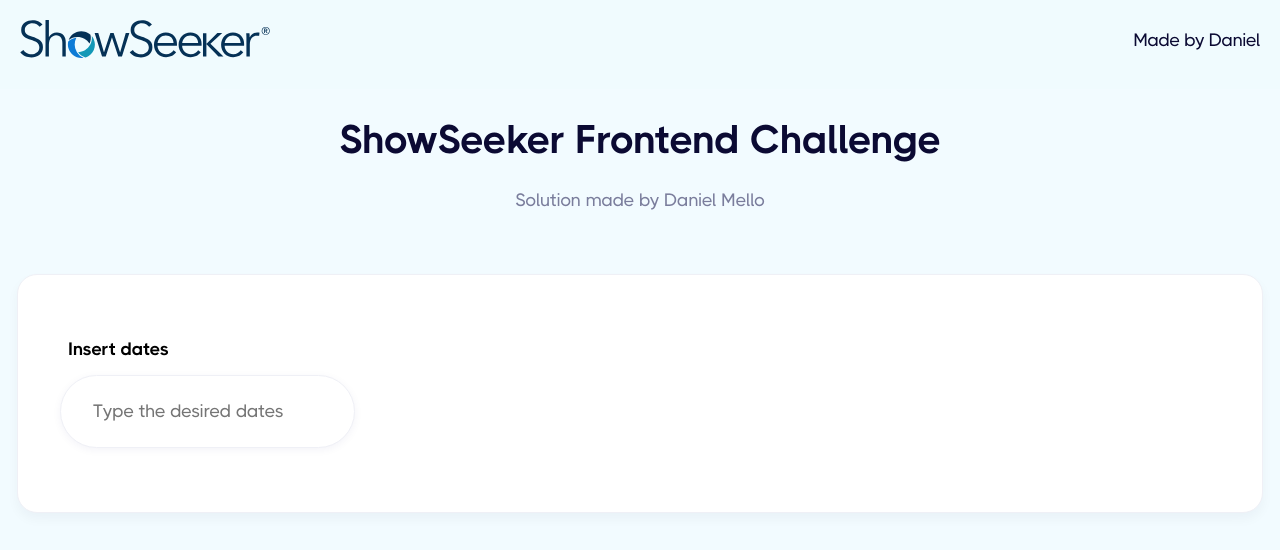
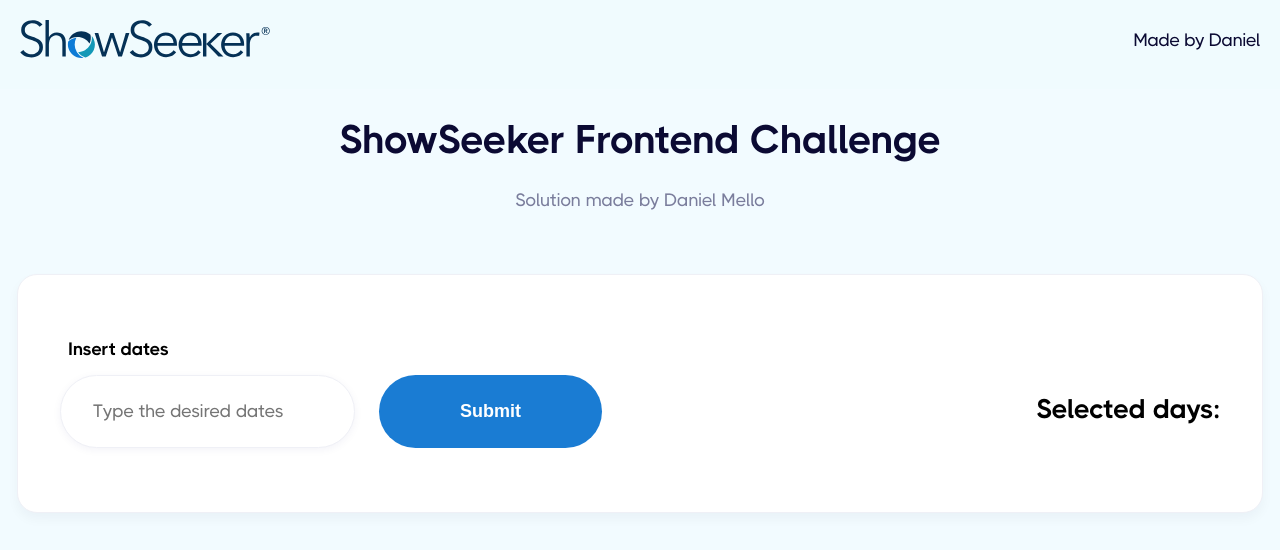
Before and after one commit to dmmello1989/showseeker-challenge, a React (Vite) app: page / in a window 1280 px wide. Shown: the top 550 px of the page. Built offline with nearby package versions, Linux system fonts and the light colour scheme.

Commit message:
custom hook with logic and layout tweaks

```diff
--- /dev/null
+++ b/src/components/Button/index.jsx
@@ -0,0 +1,7 @@
+import * as S from "./styles";
+
+export const Button = ({ text, handleSubmit }) => {
+  return (
+    <S.Button onClick={handleSubmit}>{text}</S.Button>
+  )
+}
--- /dev/null
+++ b/src/components/Button/styles.js
@@ -0,0 +1,24 @@
+import styled from "styled-components";
+
+export const Button = styled.button`
+  display: block;
+  height: 73px;
+  margin-left: 24px;
+  padding: 24px 81px;
+  color: #ffffff;
+  text-align: center;
+  font-weight: 700;
+  font-size: 18px;
+  line-height: 1.111em;
+  border: 0;
+  border-radius: 64px;
+  background-color: #1a7cd3;
+  transform-style: preserve-3d;
+  transition: transform .3s, background-color .3s;
+  cursor: pointer;
+
+  &:hover {
+    background-color: #0b0a33;
+    transform: scale3d(.95, .95, 1.01);
+  }
+`;
--- /dev/null
+++ b/src/components/DaysOutput/index.jsx
@@ -0,0 +1,16 @@
+import * as S from "./styles";
+
+export const DaysOutput = ({ selectedDays }) => {
+  return (
+    <S.Wrapper>
+      <S.Title>Selected days:</S.Title>
+      <S.NumbersWrapper>
+        {selectedDays.length === 0 ?
+          <S.Placeholder />
+        : selectedDays.map(number => (
+          <S.Number key={`selected-day-${number}`}>{number}</S.Number>
+        ))}
+      </S.NumbersWrapper>
+    </S.Wrapper>
+  )
+}
--- /dev/null
+++ b/src/components/DaysOutput/styles.js
@@ -0,0 +1,31 @@
+import styled from "styled-components";
+
+export const Wrapper = styled.div`
+
+`;
+
+export const Title = styled.h2`
+  margin-bottom: 24px;
+`;
+
+export const Placeholder = styled.div`
+
+`;
+
+export const NumbersWrapper = styled.div`
+  display: flex;
+  gap: 0 16px;
+`;
+
+export const Number = styled.div`
+  width: 28px;
+  height: 28px;
+  padding: 5px;
+  font-size: 18px;
+  font-weight: 700;
+  line-height: 1.111em;
+  text-align: center;
+  color: #ffffff;
+  border-radius: 50%;
+  background-color: #0b0a33;
+`;
--- a/src/components/HeaderMenu/styles.js
+++ b/src/components/HeaderMenu/styles.js
@@ -19,6 +19,11 @@
   display: block;
   width: 250px;
   height: 40px;
+
+  @media (max-width: 767px) {
+    width: 150px;
+    height: 24px;
+  }
 `;
 
 export const ExternalLink = styled.a`
--- a/src/components/Input/index.jsx
+++ b/src/components/Input/index.jsx
@@ -1,16 +1,29 @@
 import * as S from "./styles";
 
-export const Input = ({ label, handleOnChange }) => {
+export const Input = ({
+  label,
+  value,
+  handleSubmit,
+  setInputValue
+}) => {
+  const handleKeyDown = (e) => {
+    if (e.key === "Enter") {
+      handleSubmit();
+    }
+  }
+
   return (
     <S.InputWrapper>
       <S.Label for="date-input">{label}</S.Label>
       <S.Input
         type="text"
+        value={value}
         id="date-input"
         maxLength={256}
         name="date-input"
+        onKeyDown={e => handleKeyDown(e)}
         placeholder="Type the desired dates"
-        onChange={handleOnChange}
+        onChange={e => setInputValue(e.target.value)}
       />
     </S.InputWrapper>
   )
--- a/src/components/Input/styles.js
+++ b/src/components/Input/styles.js
@@ -33,4 +33,8 @@
     border-color: #1a7cd3;
     box-shadow: 0 0 0 rgba(27, 25, 121, 0.05);
   }
+
+  @media (max-width: 767px) {
+    padding: 8px 25px;
+  }
 `;
--- a/src/components/SectionContent/index.jsx
+++ b/src/components/SectionContent/index.jsx
@@ -1,13 +1,42 @@
 import * as S from "./styles.js";
 import { Input } from "../Input";
+import { Button } from "../Button";
+import { DaysOutput } from "../DaysOutput";
+import { useDateHandler } from "../../hooks/useDateHandler.js";
 
 export const SectionContent = () => {
+  const {
+    inputValue,
+    selectedDays,
+    handleSubmit,
+    setInputValue,
+  } = useDateHandler();
+
+  console.log({
+    inputValue,
+    selectedDays
+  })
+
   return (
     <>
       <S.Title>ShowSeeker Frontend Challenge</S.Title>
-      <S.Subtitle>Solution made by Daniel Mello</S.Subtitle>
+      <S.Text>Solution made by Daniel Mello</S.Text>
       <S.Card>
-        <Input label="Insert dates" />
+        <S.Form>
+          <Input
+            value={inputValue}
+            label="Insert dates"
+            handleSubmit={handleSubmit}
+            setInputValue={setInputValue}
+          />
+          <Button
+            type="submit"
+            text="Submit"
+            handleSubmit={handleSubmit}
+          />
+        </S.Form>
+
+        <DaysOutput selectedDays={selectedDays} />
       </S.Card>
     </>
   )
--- a/src/components/SectionContent/styles.js
+++ b/src/components/SectionContent/styles.js
@@ -6,21 +6,42 @@
   font-weight: 700;
   text-align: center;
   font-family: "Thicccboi", sans-serif;
+
+  @media (max-width: 767px) {
+    font-size: 28px;
+  }
 `;
 
-export const Subtitle = styled.h2`
+export const Text = styled.p`
   color: #7a7d9c;
   font-size: 18px;
   font-weight: 500;
   text-align: center;
   font-family: "Thicccboi", sans-serif;
+
+  @media (max-width: 767px) {
+    font-size: 16px;
+  }
 `;
 
 export const Card = styled.div`
+  display: flex;
+  align-items: flex-end;
+  justify-content: space-between;
   margin-top: 64px;
   padding: 64px 42px;
   border-radius: 20px;
   border: 1px solid #eff0f6;
   background-color: #ffffff;
   box-shadow: 0 6px 12px rgba(20, 20, 42, 0.04);
+
+  @media (max-width: 767px) {
+    margin: 32px 16px;
+    padding: 40px 25px;
+  }
 `;
+
+export const Form = styled.form`
+  display: flex;
+  align-items: flex-end;
+`;
--- /dev/null
+++ b/src/hooks/useDateHandler.js
@@ -0,0 +1,79 @@
+import { useState } from "react";
+
+export const useDateHandler = () => {
+  const [inputValue, setInputValue] = useState('');
+  const [selectedDays, setSelectedDays] = useState([]);
+
+  const handleSubmit = (e) => {
+    e.preventDefault();
+    // Format the input value to lowercase and convert it into an array
+    const daysArray = inputValue.toLowerCase().split(',');
+    const tempSelectedDays = [];
+
+    daysArray.forEach(day => {
+      // Get rid of unwanted spaces
+      const trimDay = day.trim();
+
+      if (trimDay.includes('-')) {
+        // Convert consecutive days into an array
+        const consecutiveDays = trimDay.split('-');
+        // Get the number corresponding to the first day of the consecutive days
+        const firstDay = convertDayToNumber(consecutiveDays[0]);
+        // Get the number corresponding to the last day of the consecutive days
+        const lastDay = convertDayToNumber(consecutiveDays[1]);
+
+        // Use firstDay and lastDay in a loop to add number into the temporary array
+        for (let number = firstDay; number <= lastDay; number++) {
+          tempSelectedDays.push(number);
+        }
+      } else {
+        // If the day is just a string, convert it to it's corresponding number and push it into the temporary array
+        tempSelectedDays.push(convertDayToNumber(trimDay));
+      }
+    });
+
+    setSelectedDays(tempSelectedDays);
+  };
+
+  const convertDayToNumber = (day) => {
+    switch (day) {
+      case 'm':
+      case 'mon':
+      case 'monday':
+        return 1;
+      case 't':
+      case 'tue':
+      case 'tuesday':
+        return 2;
+      case 'w':
+      case 'wed':
+      case 'wednesday':
+        return 3;
+      case 'th':
+      case 'thu':
+      case 'thursday':
+        return 4;
+      case 'f':
+      case 'fri':
+      case 'friday':
+        return 5;
+      case 's':
+      case 'sat':
+      case 'saturday':
+        return 6;
+      case 'su':
+      case 'sun':
+      case 'sunday':
+        return 7;
+      default:
+        return 0;
+    }
+  };
+
+  return {
+    inputValue,
+    selectedDays,
+    handleSubmit,
+    setInputValue
+  };
+}
```
Also changed, not shown: .eslintrc.cjs.
